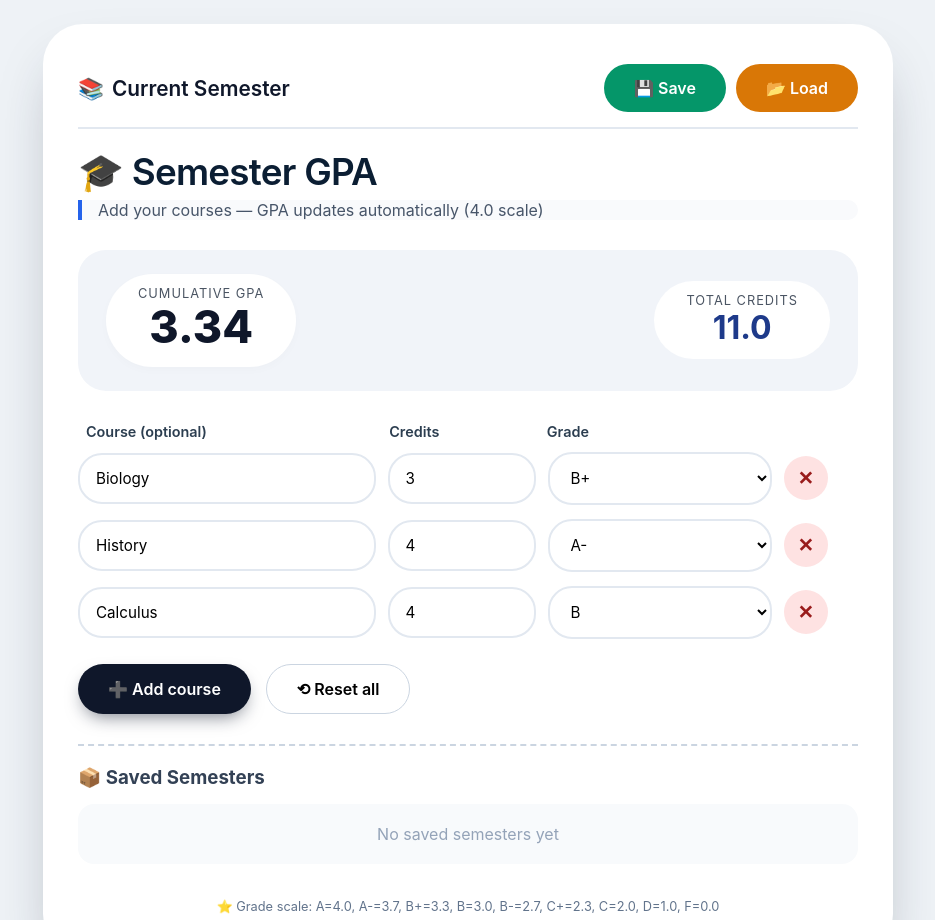
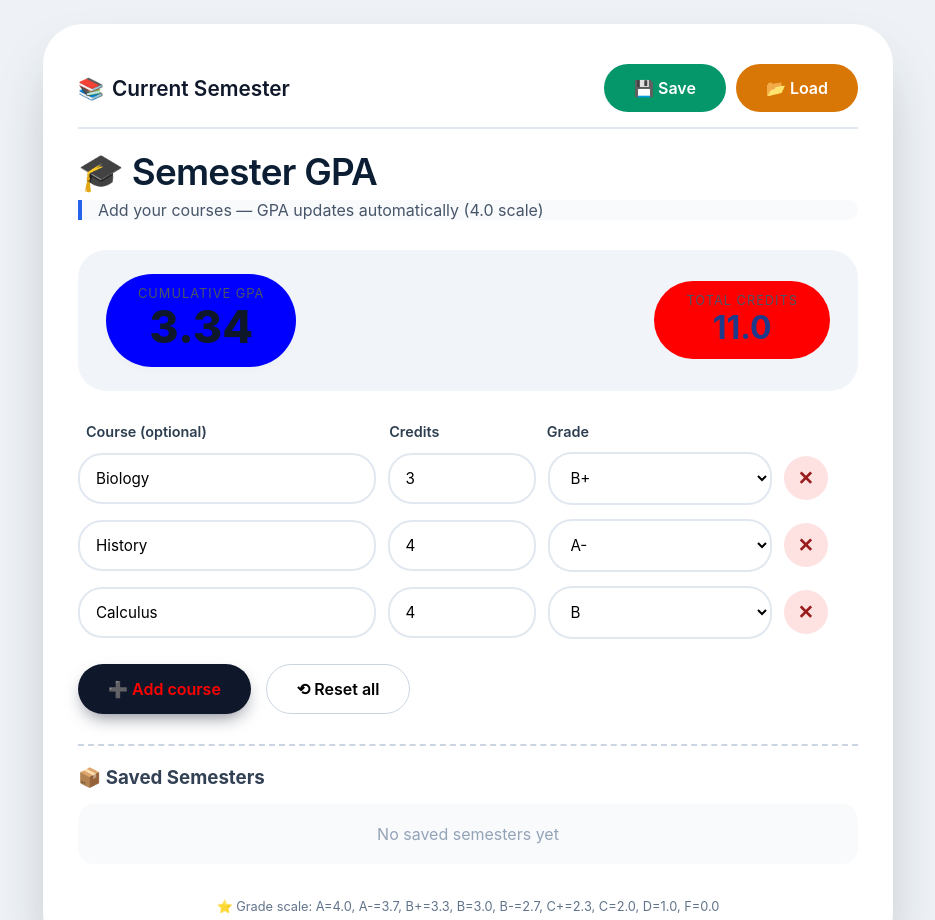
Before and after one commit to youssef-adapt/gpa-tracker, a plain HTML site: page 2nd-version.html in a window 1280 px wide. Shown: the top 920 px of the page, without its empty margins (172-1107 px from the left). Drawn offline with Linux system fonts and the light colour scheme.

Commit message:
Update 2nd-version.html

```diff
--- a/2nd-version.html
+++ b/2nd-version.html
@@ -55,7 +55,7 @@
             margin-bottom: 32px;
         }
         .gpa-box {
-            background: white;
+            background: blue;
             padding: 12px 32px;
             border-radius: 50px;
             box-shadow: 0 3px 10px rgba(0,0,0,0.02);
@@ -74,7 +74,7 @@
             line-height: 1.2;
         }
         .credits-box {
-            background: white;
+            background: red;
             padding: 12px 32px;
             border-radius: 50px;
             text-align: center;
@@ -155,7 +155,7 @@
         }
         .btn-primary {
             background: #0f172a;
-            color: white;
+            color: red;
             border: none;
             box-shadow: 0 8px 18px -6px #0f172a90;
         }
@@ -302,13 +302,13 @@
     <h1>🎓 Semester GPA</h1>
     <div class="sub">Add your courses — GPA updates automatically (4.0 scale)</div>
 
-    <!-- Summary numbers -->
+    <!-- Summary numbers with weird colors preserved -->
     <div class="summary">
-        <div class="gpa-box">
+        <div class="gpa-box" style="background: blue;">
             <div class="gpa-label">Cumulative GPA</div>
             <div class="gpa-number" id="gpaDisplay">0.00</div>
         </div>
-        <div class="credits-box">
+        <div class="credits-box" style="background: red;">
             <div class="gpa-label">Total Credits</div>
             <div class="credits-number" id="creditsDisplay">0</div>
         </div>
```
